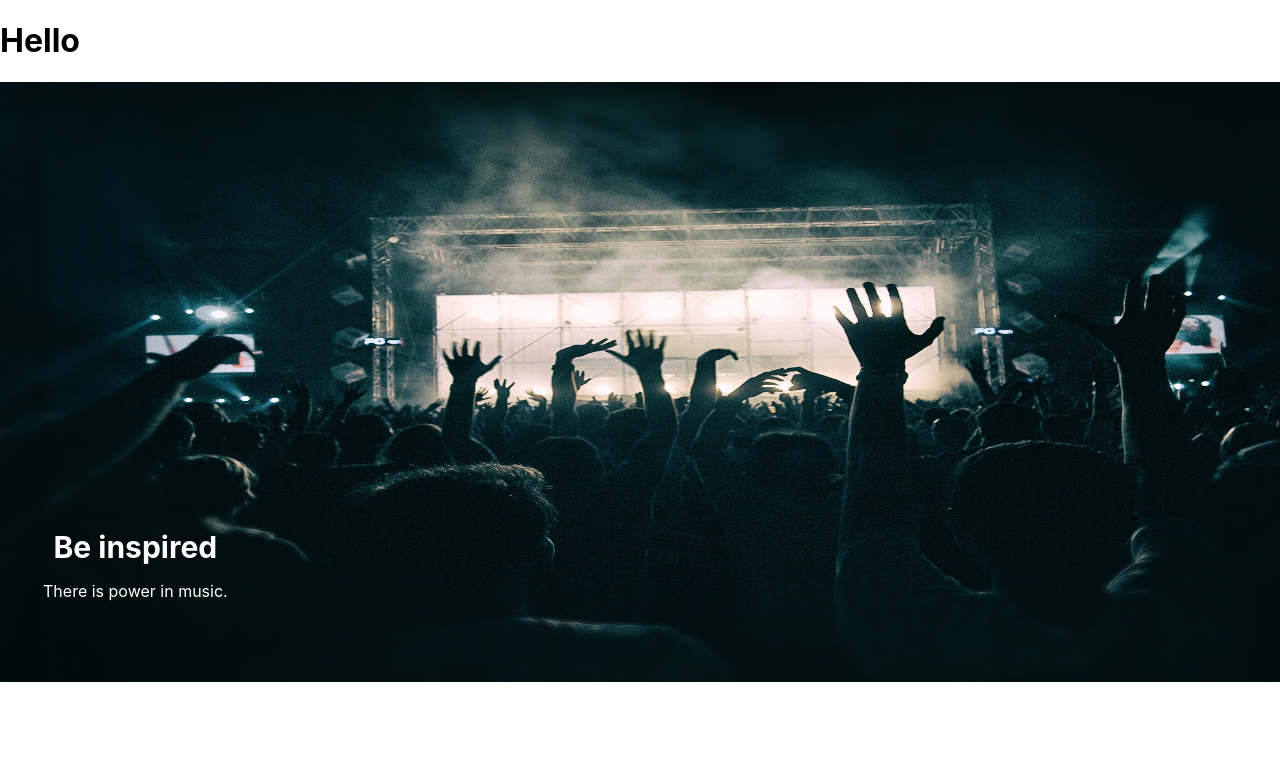
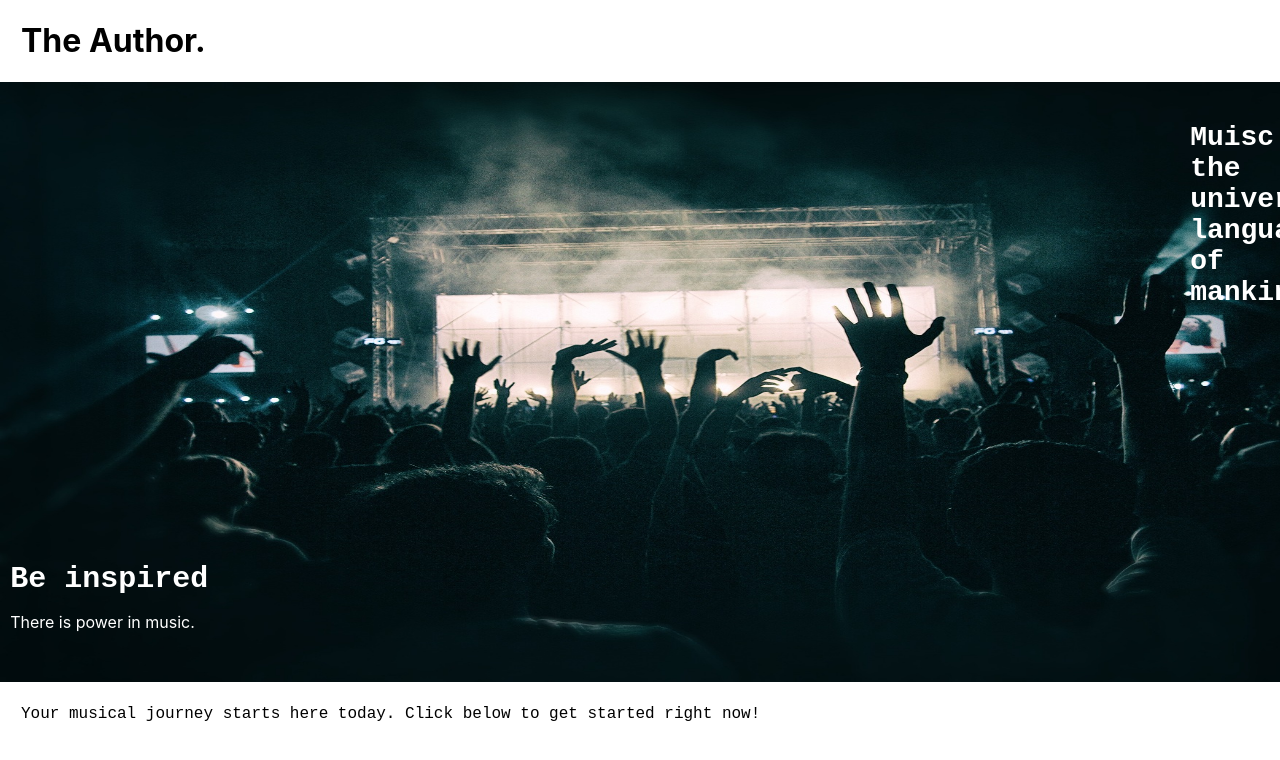
Before and after one commit to AllwinJWork/Music-Project, a React (Create React App) app: page / in a window 1280 px wide. Shown: the top 760 px of the page. Built offline with nearby package versions, Linux system fonts and the light colour scheme.

Commit message:
final designs for the homepage

```diff
--- a/src/App.tsx
+++ b/src/App.tsx
@@ -2,11 +2,13 @@ import React from 'react';
 import logo from './logo.svg';
 import './App.css';
 import Homepage from './Components/HomePage';
+import AboutPage from './Components/AboutPage';
 
 function App() {
   return (
    <>
    <Homepage></Homepage>
+   <AboutPage></AboutPage>
 
 
    </>
--- /dev/null
+++ b/src/Components/AboutPage.tsx
@@ -0,0 +1,11 @@
+import React from 'react';
+
+const AboutPage = () => {
+  return (
+    <div>
+
+    </div>
+  )
+};
+
+export default AboutPage;
--- a/src/Components/HomePage.css
+++ b/src/Components/HomePage.css
@@ -1,4 +1,12 @@
-img.HomePage {
+.container h1{
+  margin-left: 21px;
+
+
+
+
+}
+
+img.homePage {
   height: 600px;
   width: 1400px;
   margin-left: auto;
@@ -8,18 +16,50 @@ img.HomePage {
 
 .textOverlay {
       position: absolute;
-        top: 70%;
-        right: 75%;
+      top: 74%;
+      right: 76%;
       transform: translate(-50%, -50%);
-        text-align: center;
-        color: white;
+
+      color: rgb(255, 255, 255);
     }
 
 .textOverlay h2 {
       font-size: 30px;
+      font-family: monospace;
       margin-bottom: 10px;
     }
 
 .textOverlay p {
       font-size: 16px;
     }
+
+ .textOverlay h3 {
+    font-size: 28px;
+    font-family: monospace;
+    color:white ;
+    position: absolute;
+    bottom: 340px;
+    left: 1180px;
+    display: inline-block;
+    width: 80%;
+    margin: 0;
+    padding: 0;
+  }
+
+.textUnderImage {
+      margin-top: 20px;
+}
+
+
+.textUnderImage p {
+      font-family: monospace;
+      font-size: 16px;
+      color: black;
+      display: inline;
+      vertical-align: middle;
+      margin-left:21px;
+      font-style:bold;
+      margin-top: 20px;
+
+
+    }
--- a/src/Components/HomePage.tsx
+++ b/src/Components/HomePage.tsx
@@ -1,22 +1,29 @@
 import ReactPlayer from 'react-player';
 import React, { useRef } from 'react';
 import '../Components/HomePage.css';
-import homeBg from '../Components/Assets/crowd-1056764_1920.jpg'
-
+import homeBg from '../Components/Assets/crowd-1056764_1920.jpg';
+import { Link } from 'react-router-dom';
 
 
 const MyComponent: React.FC = () => {
   return (
-    <div>
-      <h1>Hello</h1>
-      <img className='HomePage' src={homeBg} alt="My Image" />
-      <div className="textOverlay">
+    <div className="container">
+    <h1>The Author.</h1>
+      <div>
+        <img className='homePage' src={homeBg} alt="My Image" />
+        <div className="textOverlay">
           <h2>Be inspired</h2>
           <p>There is power in music.</p>
+          <h3>Muisc is the universal language of mankind</h3>
         </div>
       </div>
+      <div className="textUnderImage">
+        <p>Your musical journey starts here today. Click below to get started right now!</p>
+      </div>
+    </div>
 
   );
 }
 
+
 export default MyComponent;
```
Lines whose indentation alone changed are shown as unchanged.
